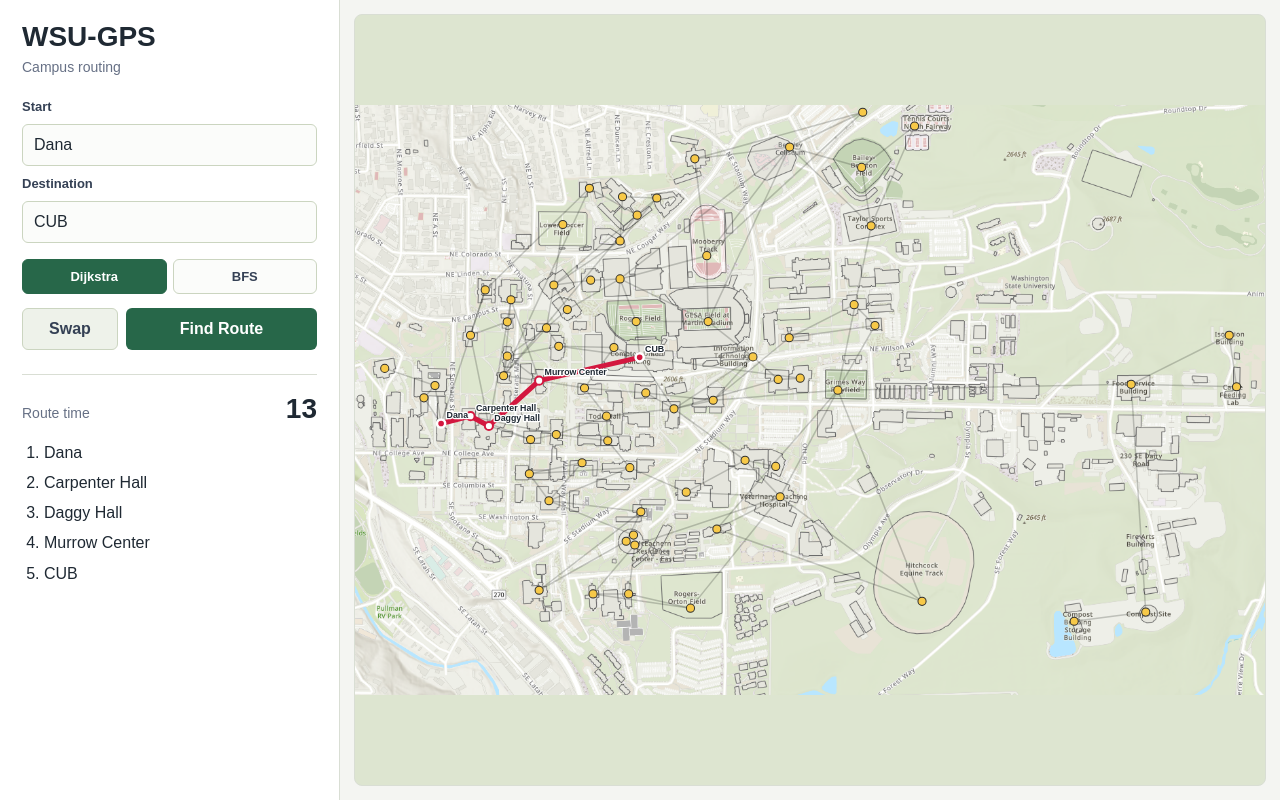
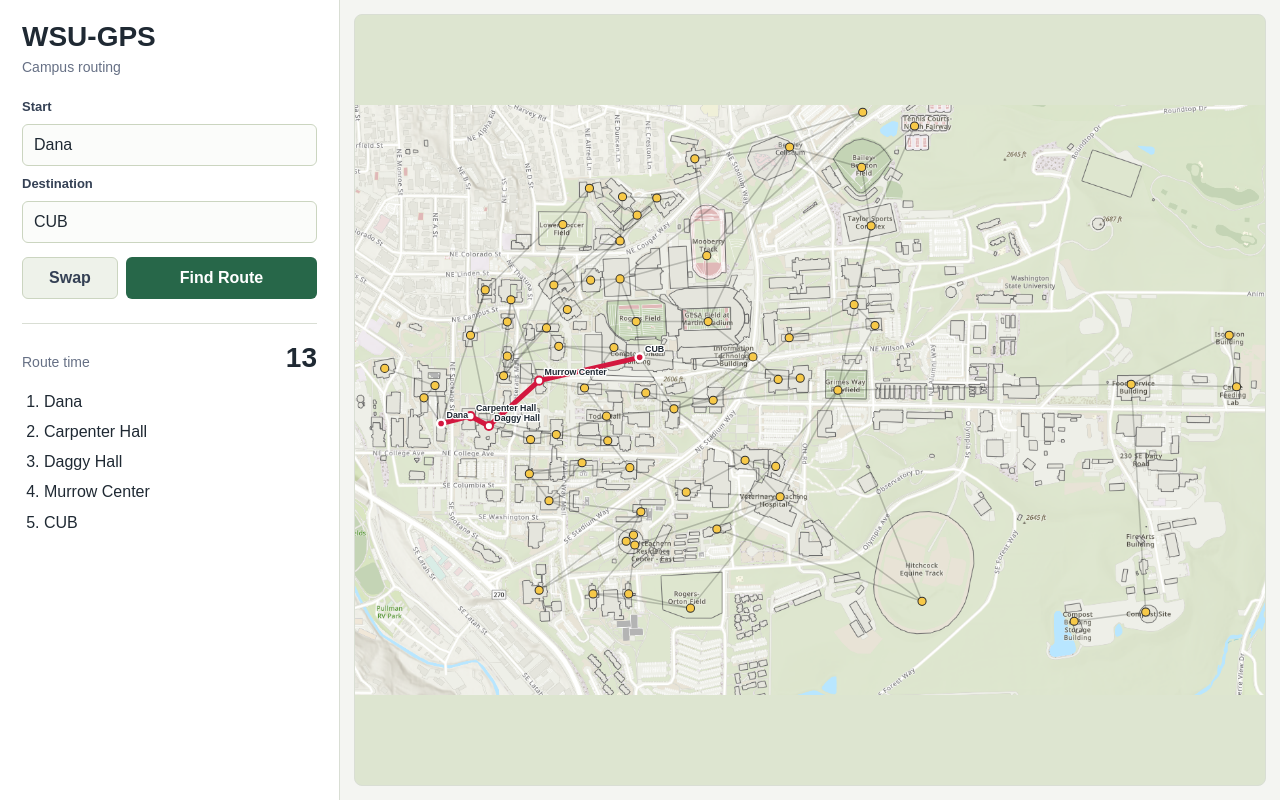
Before and after one commit to vdevaa/WSU-GPS, a Flask app: page / in a window 1280 px wide. Run offline with Flask 3, Linux system fonts and the light colour scheme.

Commit message:
Simplify project to Dijkstra routing

```diff
--- a/algorithms.py
+++ b/algorithms.py
@@ -4,7 +4,6 @@ NetworkX stores the graph, but the traversal and pathfinding logic is written
 directly here for graph theory coursework.
 """
 
-from collections import deque
 from heapq import heappop, heappush
 
 
@@ -26,32 +25,6 @@ def path_cost(graph, path):
     return total
 
 
-def bfs_shortest_path(graph, start, end):
-    """Find an unweighted shortest path using breadth-first search.
-
-    BFS explores the graph one layer at a time. In this project, it returns the
-    route with the fewest walking segments, ignoring edge weights.
-    """
-    validate_nodes(graph, start, end)
-
-    queue = deque([[start]])
-    visited = {start}
-
-    while queue:
-        path = queue.popleft()
-        current = path[-1]
-
-        if current == end:
-            return path, path_cost(graph, path)
-
-        for neighbor in graph.neighbors(current):
-            if neighbor not in visited:
-                visited.add(neighbor)
-                queue.append(path + [neighbor])
-
-    return None, None
-
-
 def dijkstra(graph, start, end):
     """Find the lowest-cost path using Dijkstra's algorithm.
 
@@ -61,6 +34,7 @@ def dijkstra(graph, start, end):
     """
     validate_nodes(graph, start, end)
 
+    # init strcutures and priority queue
     distances = {node: float("inf") for node in graph.nodes}
     previous = {node: None for node in graph.nodes}
     distances[start] = 0
@@ -74,10 +48,10 @@ def dijkstra(graph, start, end):
         if current in visited:
             continue
 
-        visited.add(current)
+        visited.add(current) # have not visited yet
 
         if current == end:
-            break
+            break # popping end node
 
         for neighbor in graph.neighbors(current):
             edge_weight = graph[current][neighbor]["weight"]
--- a/app.py
+++ b/app.py
@@ -5,7 +5,7 @@ import struct
 
 from flask import Flask, jsonify, render_template, request, send_file
 
-from algorithms import bfs_shortest_path, dijkstra
+from algorithms import dijkstra
 from graph_data import build_graph
 
 
@@ -78,18 +78,11 @@ def api_graph():
 def api_route():
     start = request.args.get("start", "").strip()
     end = request.args.get("end", "").strip()
-    algorithm = request.args.get("algorithm", "dijkstra").strip().lower()
-
-    if algorithm == "bfs":
-        route, cost = bfs_shortest_path(graph, start, end)
-        algorithm_name = "BFS"
-    else:
-        route, cost = dijkstra(graph, start, end)
-        algorithm_name = "Dijkstra"
+    route, cost = dijkstra(graph, start, end)
 
     return jsonify(
         {
-            "algorithm": algorithm_name,
+            "algorithm": "Dijkstra",
             "start": start,
             "end": end,
             "path": route or [],
--- a/data/campus_edges.csv
+++ b/data/campus_edges.csv
@@ -70,6 +70,7 @@ Bailey-Brayton Field,Taylor Sports Complex,6
 Bailey-Brayton Field,Tennis Courts North Fairway,3
 Taylor Sports Complex,Tennis Courts North Fairway,9
 Taylor Sports Complex,Grimes Way Playfield,7
+Taylor Sports Complex,Clark Hall,3
 Grimes Way Playfield,Fine Arts Center,7
 Grimes Way Playfield,Veterinary Teaching Hospital,6
 Grimes Way Playfield, Hulbert Hall,2
--- a/static/app.js
+++ b/static/app.js
@@ -31,10 +31,6 @@ function nodeById(id) {
 
 function routeEdgeKey(start, end) {
   return [start, end].sort().join("||");
-}
-
-function currentAlgorithm() {
-  return new FormData(routeForm).get("algorithm") || "dijkstra";
 }
 
 function setEndpoint(nodeId) {
@@ -156,7 +152,6 @@ async function findRoute() {
   const params = new URLSearchParams({
     start: state.start,
     end: state.end,
-    algorithm: currentAlgorithm(),
   });
 
   const response = await fetch(`/api/route?${params}`);
--- a/static/styles.css
+++ b/static/styles.css
@@ -82,35 +82,6 @@ input {
 .route-form input:focus {
   outline: 3px solid rgba(39, 103, 73, 0.18);
   border-color: var(--accent);
-}
-
-.algorithm-tabs {
-  display: grid;
-  grid-template-columns: 1fr 1fr;
-  gap: 6px;
-  margin-top: 6px;
-}
-
-.algorithm-tabs input {
-  position: absolute;
-  opacity: 0;
-}
-
-.algorithm-tabs span {
-  display: block;
-  text-align: center;
-  border: 1px solid #cbd5c0;
-  border-radius: 6px;
-  padding: 9px 8px;
-  color: #344054;
-  background: #fbfcfa;
-  cursor: pointer;
-}
-
-.algorithm-tabs input:checked + span {
-  color: white;
-  border-color: var(--accent);
-  background: var(--accent);
 }
 
 .button-row {
--- a/templates/index.html
+++ b/templates/index.html
@@ -27,17 +27,6 @@
             {% endfor %}
           </datalist>
 
-          <div class="algorithm-tabs" role="radiogroup" aria-label="Algorithm">
-            <label>
-              <input type="radio" name="algorithm" value="dijkstra" checked>
-              <span>Dijkstra</span>
-            </label>
-            <label>
-              <input type="radio" name="algorithm" value="bfs">
-              <span>BFS</span>
-            </label>
-          </div>
-
           <div class="button-row">
             <button type="button" id="swap-button" class="secondary-button">Swap</button>
             <button type="submit" class="primary-button">Find Route</button>
```
Also changed, not shown: main.py (+2 -5 lines), tests/test_route_times.py (+1 -17 lines), tests/test_web_app.py (+2 -4 lines), README.md.
